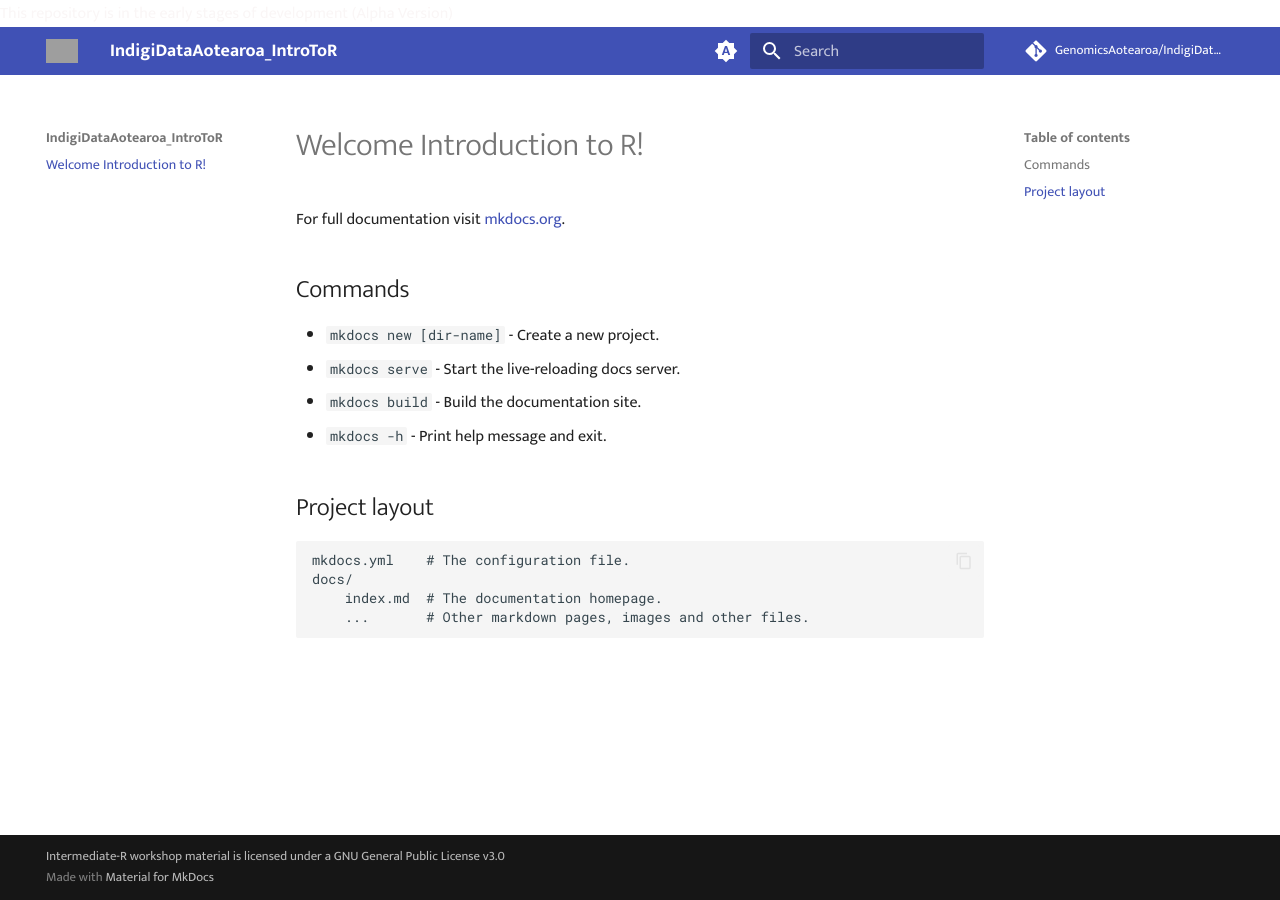
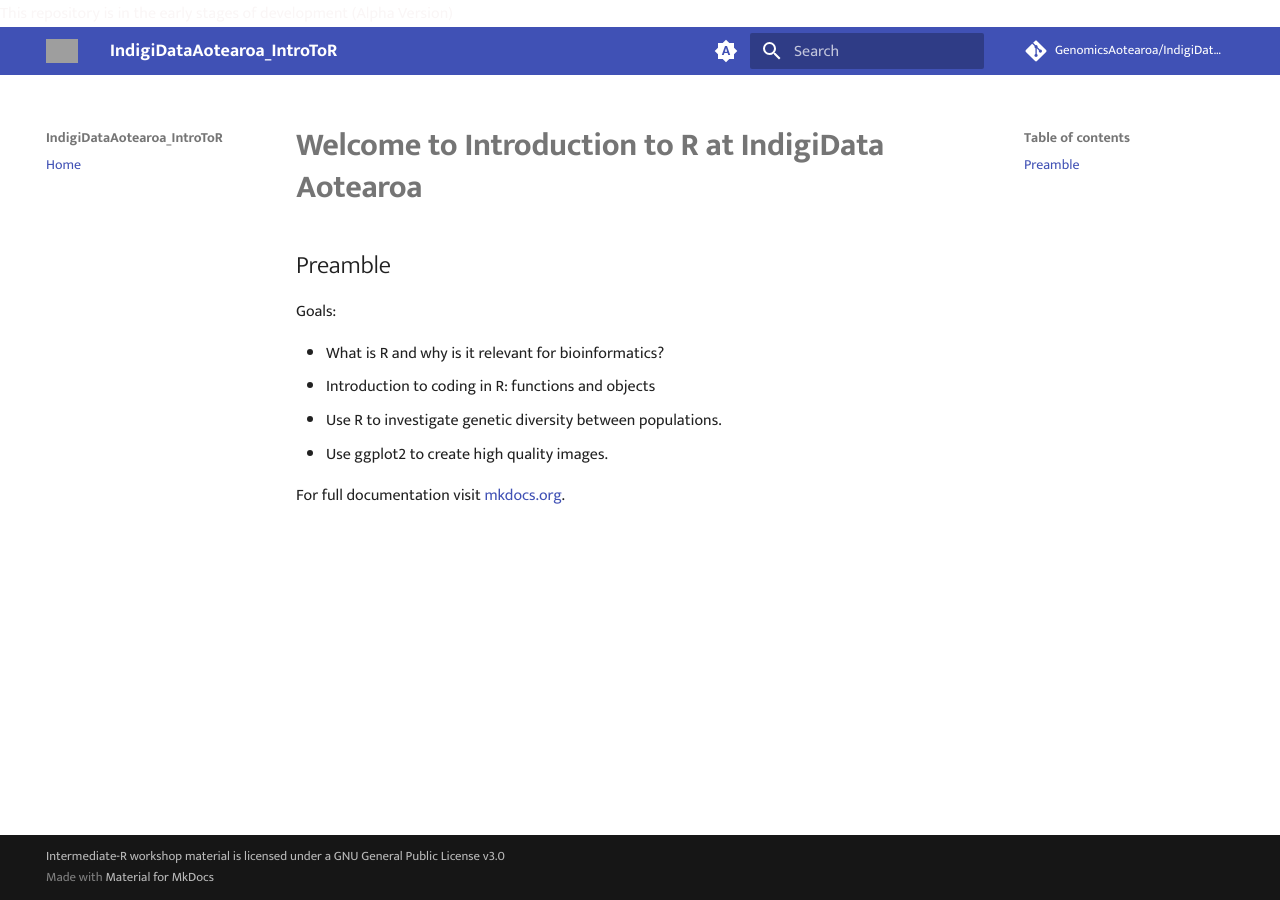
Before and after one commit to GenomicsAotearoa/IndigiDataAotearoa_IntroToR, an MkDocs documentation site: the page built from docs/index.md, in a window 1280 px wide. Built offline with MkDocs 1.6.1 and Material for MkDocs 9.7.7, drawn with Linux system fonts in a browser that asks for light colours; comment, search, counter and statistics services are not loaded; grey boxes are pictures that could not be loaded.

Commit message:
Updating Index

```diff
--- a/docs/index.md
+++ b/docs/index.md
@@ -1,17 +1,14 @@
-# Welcome Introduction to R!
+<h1><b>Welcome to Introduction to R at IndigiData Aotearoa</b></h1>
+
+## Preamble
+
+Goals:
+
+* What is R and why is it relevant for bioinformatics?
+* Introduction to coding in R: functions and objects
+* Use R to investigate genetic diversity between populations.
+* Use ggplot2 to create high quality images.
+
+
 
 For full documentation visit [mkdocs.org](https://www.mkdocs.org).
-
-## Commands
-
-* `mkdocs new [dir-name]` - Create a new project.
-* `mkdocs serve` - Start the live-reloading docs server.
-* `mkdocs build` - Build the documentation site.
-* `mkdocs -h` - Print help message and exit.
-
-## Project layout
-
-    mkdocs.yml    # The configuration file.
-    docs/
-        index.md  # The documentation homepage.
-        ...       # Other markdown pages, images and other files.
```
